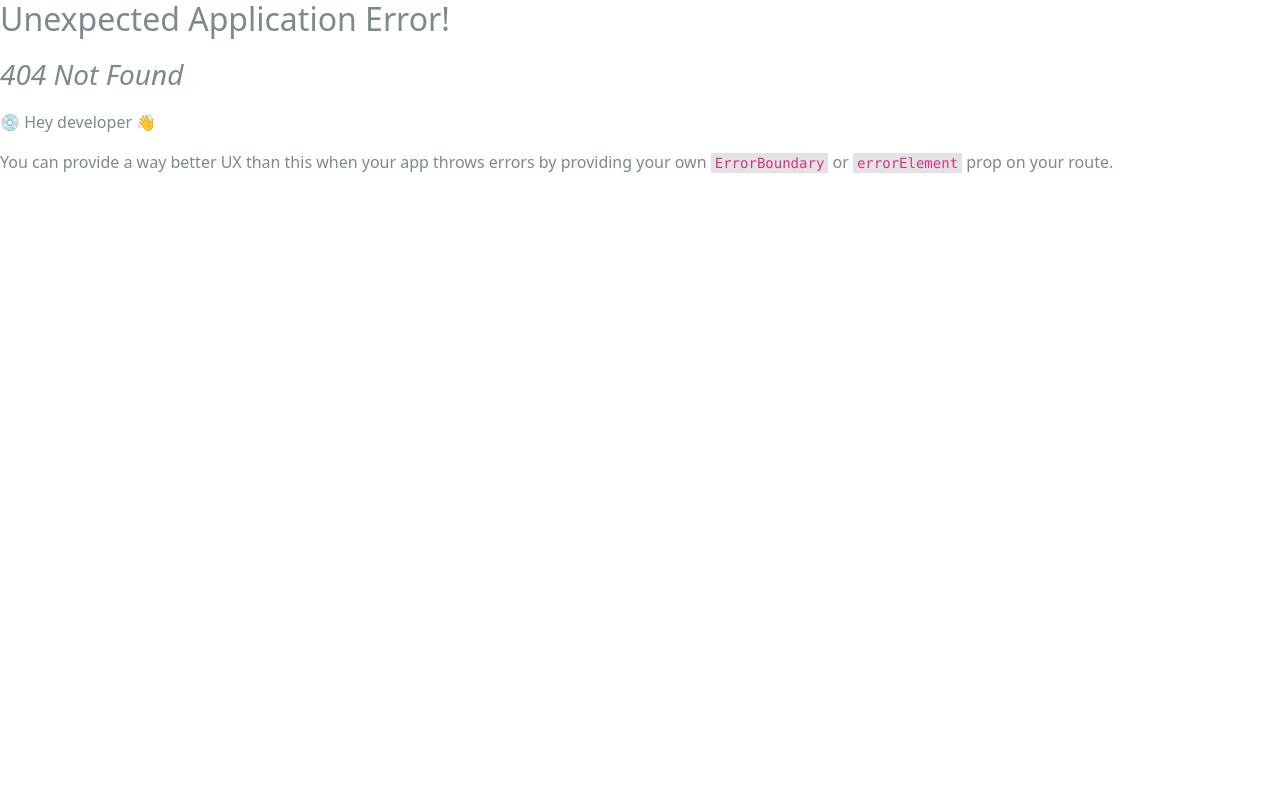
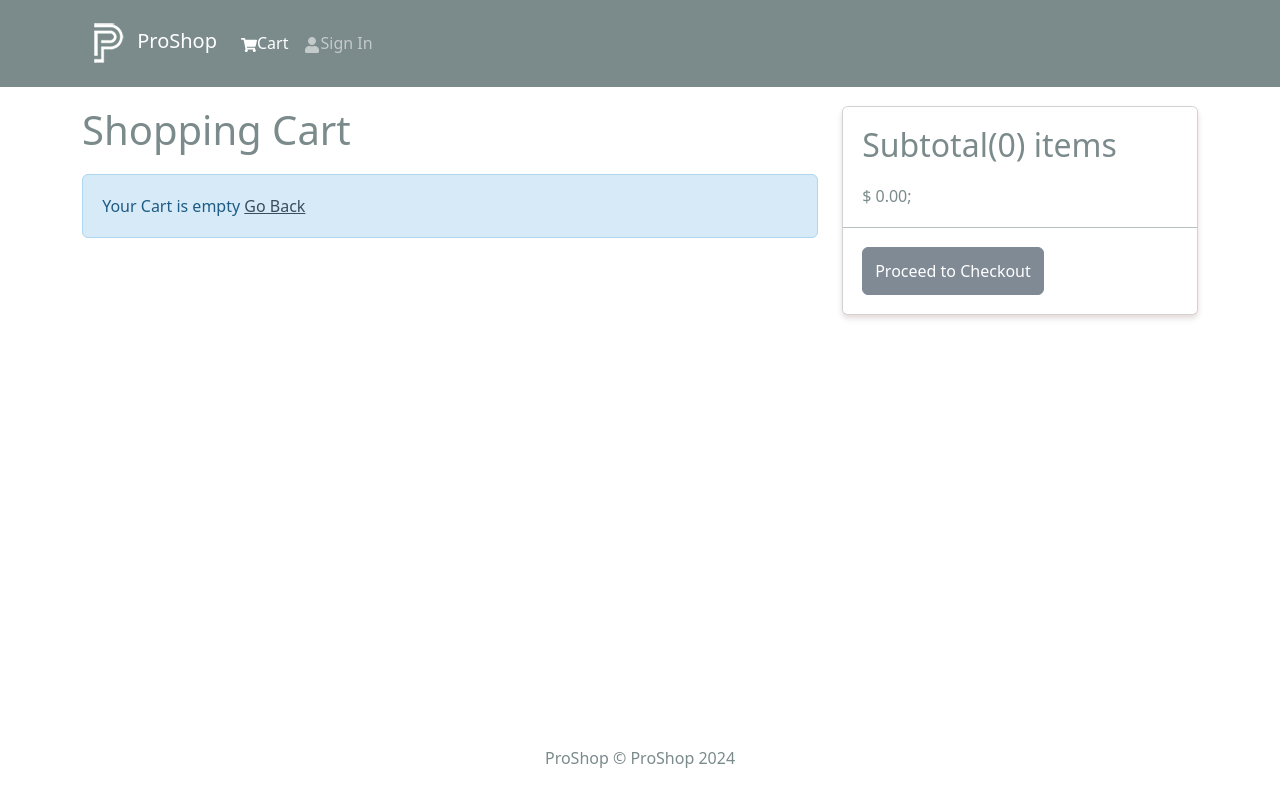
Before and after one commit to zsaritek/proshop-demo, a React (Create React App) app in the folder frontend/: page /cart in a window 1280 px wide. Before the commit this address had no page. Built offline with nearby package versions, Linux system fonts and the light colour scheme; the HTML template or start-up script is replaced by a standard one.

Commit message:
cart selection setting

```diff
--- a/frontend/src/components/Header.jsx
+++ b/frontend/src/components/Header.jsx
@@ -1,9 +1,14 @@
-import { Navbar, Nav, Container } from 'react-bootstrap';
+import { Badge, Navbar, Nav, Container } from 'react-bootstrap';
 import { FaShoppingCart, FaUser } from 'react-icons/fa';
 import { LinkContainer } from 'react-router-bootstrap';
+import { useSelector } from 'react-redux';
 import logo from '../assets/logo.png';
 
+//store js object
 const Header = () => {
+    const { cartItems } = useSelector((state) => state.cart);
+    console.log(cartItems);
+
     return (
         <header>
             <Navbar bg="dark" variant="dark" expand="lg" collapseOnSelect>
@@ -17,7 +22,15 @@
                         <Nav className="me-auto">
                             <LinkContainer to='/cart'>
                                 <Nav.Link>
+                              {/* part 36 for for cart header badge */}
                                     <FaShoppingCart />Cart
+                                    {
+                                        cartItems.length > 0 && (
+                                            <Badge pill bg='success' style={{ marginLeft: '5px' }}>
+                                                {cartItems.reduce((a, c) => a + c.qty, 0)}
+                                            </Badge>
+                                        )
+                                    }
                                 </Nav.Link>
                             </LinkContainer>
                             <LinkContainer to='/login'>
--- a/frontend/src/index.js
+++ b/frontend/src/index.js
@@ -14,12 +14,14 @@
 import reportWebVitals from './reportWebVitals';
 import HomeScreen from './screens/HomeScreen';
 import ProductScreen from './screens/ProductScreen';
+import CartScreen from './screens/CartScreen';
 
 const router = createBrowserRouter(
   createRoutesFromElements(
     <Route path="/" element={<App />}>
       <Route index={true} path="/" element={<HomeScreen />} />
       <Route path="/product/:id" element={<ProductScreen />} />
+      <Route path="/cart" element={<CartScreen />} />
     </Route>
   )
 )
--- /dev/null
+++ b/frontend/src/screens/CartScreen.jsx
@@ -0,0 +1,97 @@
+import { Link, useNavigate } from 'react-router-dom';
+import { useDispatch, useSelector } from 'react-redux';
+import { Row, Col, ListGroup, Image, Form, Button, Card } from 'react-bootstrap';
+import { FaTrash } from 'react-icons/fa';
+import Message from '../components/Message';
+import { addToCart, removeFromCart } from '../slices/cartSlice';
+
+
+const CartScreen = () => {
+    const navigate = useNavigate();
+    const dispatch = useDispatch();
+
+    const cart = useSelector((state) => state.cart);
+    const { cartItems } = cart;
+
+    //Shopping Cart Screen
+    const addToCartHandler = async (product, qty) => {
+        dispatch(addToCart({ ...product, qty }))
+    }
+    //Remove element Cart Screen
+    const removeFromCartHandler = async (id) => {
+        dispatch(removeFromCart(id));
+    }
+
+    const checkoutHandler = () => {
+        navigate('/login?redirect=/shipping')
+
+    }
+
+    // add to cart and go back to cart screen and add item with image, name, price, qty, and remove button
+    return (
+        <Row>
+            <Col md={8}>
+                <h1 style={{ marginBottom: '20px' }}>Shopping Cart</h1>
+                {cartItems.length === 0 ? (
+                    <Message>
+                        Your Cart is empty <Link to='/'>Go Back</Link>
+                    </Message>
+                ) : (
+
+                    <ListGroup variant='flush'>
+                        {cartItems.map((item) => (
+                            <ListGroup.Item key={item._id}>
+                                <Row>
+                                    <Col md={2}>
+                                        <Image src={item.image} alt={item.name} fluid rounded />
+                                    </Col>
+                                    <Col md={3}>
+                                        <Link to={`/product/${item._id}`}>{item.name}</Link>
+                                    </Col>
+                                    <Col md={2}>
+                                        ${item.price}
+                                    </Col>
+                                    <Col md={2}>
+                                        <Form.Control
+                                            as='select'
+                                            value={item.qty}
+                                            onChange={(e) => addToCartHandler(item, Number(e.target.value))}>
+                                            {[...Array(item.countInStock).keys()].map((x) => (
+                                                <option key={x + 1} value={x + 1}>
+                                                    {x + 1}
+                                                </option>
+                                            ))}
+                                        </Form.Control>
+                                    </Col>
+                                    <Col md={2}>
+                                        <Button type='button' variant='light' onClick={() => removeFromCartHandler(item._id)}>
+                                            <FaTrash />
+                                        </Button>
+                                    </Col>
+                                </Row>
+                            </ListGroup.Item>
+                        ))}
+                    </ListGroup>
+                )}
+            </Col>
+            <Col md={4}>
+                <Card>
+                    <ListGroup variant='flush'>
+                        <ListGroup.Item>
+                            <h2>Subtotal({cartItems.reduce((acc, item) => acc + item.qty, 0)}) items
+                            </h2>
+                            $ {cartItems.reduce((acc, item) => acc + item.qty * item.price, 0).toFixed(2)};
+                        </ListGroup.Item>
+                        <ListGroup.Item>
+                            <Button type='button' className='btn-block' disabled={cartItems.length === 0} onClick={checkoutHandler}>
+                                Proceed to Checkout
+                            </Button>
+                        </ListGroup.Item>
+                    </ListGroup>
+                </Card>
+            </Col>
+        </Row>
+    )
+}
+
+export default CartScreen;
--- a/frontend/src/screens/ProductScreen.jsx
+++ b/frontend/src/screens/ProductScreen.jsx
@@ -73,7 +73,7 @@
                                         <strong>${product.countInStock > 0 ? 'In Stock' : 'Out of Stock'}</strong>
                                     </Col>
                                 </Row>
-                            </ListGroup.Item>
+                                </ListGroup.Item>
                             {product.countInStock > 0 && (
                                 <ListGroup.Item>
                                     <Row>
--- a/frontend/src/slices/cartSlice.js
+++ b/frontend/src/slices/cartSlice.js
@@ -1,46 +1,40 @@
 import { createSlice } from "@reduxjs/toolkit";
+import { updateCart } from '../utils/cartUtils';
 
-const initialState = localStorage.getItem("cart") ? JSON.parse
-    (localStorage.getItem.apply("cart")) : { cartItems: [] };
+const initialState = localStorage.getItem('cart')
+    ? JSON.parse(localStorage.getItem('cart'))
+    : { cartItems: [] };
 
-//for calculation of price
-const addDecimals = (num) => {
-    return (Math.round(num * 100) / 100).toFixed(2);
-}
 
 const cartSlice = createSlice({
     name: "cart",
     initialState,
     reducers: {
         addToCart: (state, action) => {
-            const item = action.payload;
+            const { ...item } = action.payload; // const item
+
 
             const existItem = state.cartItems.find((x) => x._id === item._id);
 
             if (existItem) {
-                state.cardItems = addDecimals(state.cartItems.map((x) => x._id === existItem._id ? item : x));
+                state.cartItems = state.cartItems.map((x) => x._id === existItem._id ? item : x);
             } else {
-                state.cartItems = [...state.cardItems]
+                state.cartItems = [...state.cartItems, item]
             }
 
-            // calculate items price
-            state.itemsPrice = state.cartItems.reduce((acc, item) => acc + item.price * item.qty, 0);
-            // calculate items shipping price (if order is over $100, shipping is free else $10)
-            state.shippingPrice = addDecimals(state.itemsPrice > 100 ? 0 : 10);
-            // calculate items tax price ( %15 tax)
-            state.taxPrice = addDecimals(Number((0.15 * state.itemsPrice).toFixed(2)));
-            // calculate item
-            state.totalPrice = (
-                Number(state.itemsPrice) +
-                Number(state.shippingPrice) +
-                Number(state.taxPrice)
-            ).toFixed(2);
+            return updateCart(state);
 
-            localStorage.setItem("cart", JSON.stringify(state));
+
+        },
+
+        removeFromCart: (state, action) => {
+            state.cartItems = state.cartItems.filter((x) => x._id !== action.payload);
+
+            return updateCart(state);
         },
     },
 });
 
-export const { addToCart } = cartSlice.actions;
+export const { addToCart, removeFromCart } = cartSlice.actions;
 
 export default cartSlice.reducer;
--- /dev/null
+++ b/frontend/src/utils/cartUtils.js
@@ -0,0 +1,24 @@
+
+//for calculation of price card slice
+export const addDecimals = (num) => {
+    return (Math.round(num * 100) / 100).toFixed(2);
+};
+
+export const updateCart = (state) => {
+    // calculate items price
+    state.itemsPrice = addDecimals(state.cartItems.reduce((acc, item) => acc + item.price * item.qty, 0));
+    // calculate items shipping price (if order is over $100, shipping is free else $10)
+    state.shippingPrice = addDecimals(state.itemsPrice > 100 ? 0 : 10);
+    // calculate items tax price ( %15 tax)
+    state.taxPrice = addDecimals(Number((0.15 * state.itemsPrice).toFixed(2)));
+    // calculate item
+    state.totalPrice = (
+        Number(state.itemsPrice) +
+        Number(state.shippingPrice) +
+        Number(state.taxPrice)
+    ).toFixed(2);
+
+    localStorage.setItem("cart", JSON.stringify(state));
+
+    return state;
+};
```
